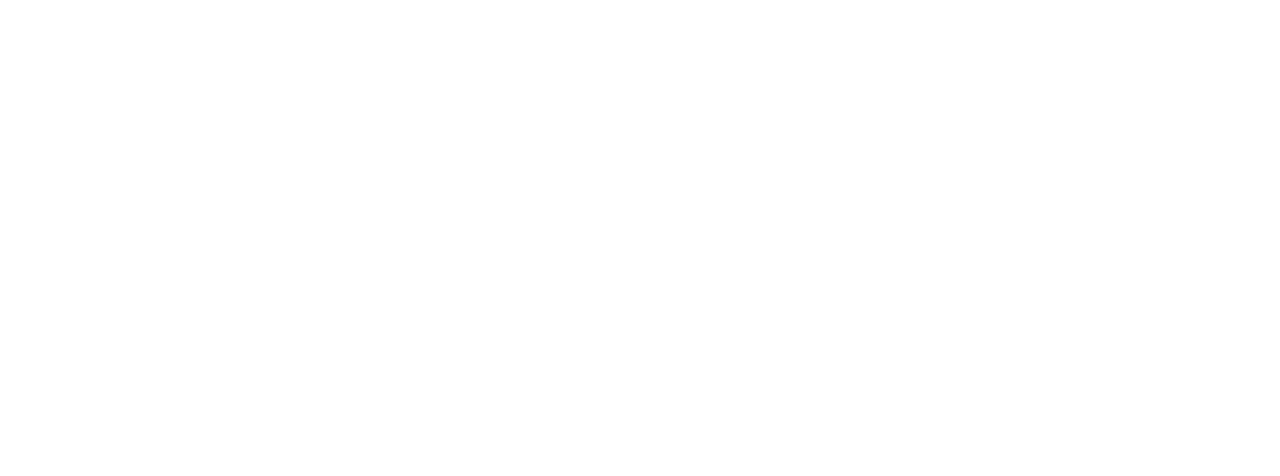
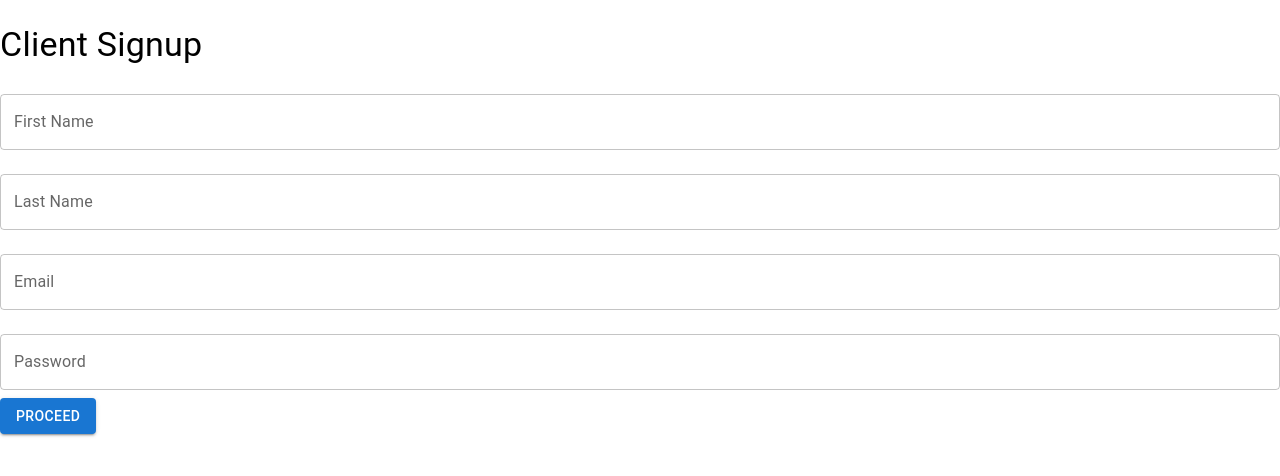
Before and after one commit to ouday-khoder/Talent_Bridge, a React (Create React App) app in the folder talent-bridge-frontend/: page /signup/client in a window 1280 px wide. Before the commit this address had no page. Shown: the top 476 px of the page. Built offline with nearby package versions, Linux system fonts and the light colour scheme.

Commit message:
Add ClientSignup page

```diff
--- a/talent-bridge-frontend/src/App.js
+++ b/talent-bridge-frontend/src/App.js
@@ -14,6 +14,7 @@ import Skills from './components/HomePage/Skills/Skills';
 import HomeText from './components/HomePage/HomeText/HomeText';
 import OurClient from './components/HomePage/OurClient/OurClient';
 import Footer from './components/Footer/Footer';
+import ClientSignUp from './components/ClientSignUp/ClientSignUp';
 
 
 function App() {
@@ -57,6 +58,8 @@ function App() {
           </Container>
         } />
 
+        <Route path="/signup/client" element={<ClientSignUp />} />
+
       </Routes>
 
     </>
--- /dev/null
+++ b/talent-bridge-frontend/src/components/ClientSignUp/ClientSignUp.js
@@ -0,0 +1,65 @@
+import React, { useState } from 'react';
+import { Box, TextField, Button, Typography } from '@mui/material';
+
+const ClientSignUp = () => {
+    const [formData, setFormData] = useState({
+        firstName: '',
+        lastName: '',
+        email: '',
+        password:''
+    });
+
+    const handleChange = (e) => {
+        const { name, value } = e.target;
+        setFormData({ ...formData, [name]: value });
+    };
+
+    const handleSubmit = (e) => {
+        e.preventDefault();
+    };
+
+    return (
+        <Box component="form" onSubmit={handleSubmit} sx={{ mt: 3 }}>
+        <Typography variant="h4" gutterBottom>
+            Client Signup
+        </Typography>
+        <TextField
+            label="First Name"
+            name="firstName"
+            value={formData.firstName}
+            onChange={handleChange}
+            fullWidth
+            margin="normal"
+        />
+        <TextField
+            label="Last Name"
+            name="lastName"
+            value={formData.lastName}
+            onChange={handleChange}
+            fullWidth
+            margin="normal"
+        />
+        <TextField
+            label="Email"
+            name="email"
+            value={formData.email}
+            onChange={handleChange}
+            fullWidth
+            margin="normal"
+        />
+        <TextField
+            label="Password"
+            name="password"
+            value={formData.password}
+            onChange={handleChange}
+            fullWidth
+            margin="normal"
+        />
+        <Button type="submit" variant="contained" color="primary">
+            Proceed
+        </Button>
+        </Box>
+  );
+};
+
+export default ClientSignUp;
--- a/talent-bridge-frontend/src/components/SignUp/SignupPage.js
+++ b/talent-bridge-frontend/src/components/SignUp/SignupPage.js
@@ -1,7 +1,16 @@
 import React from 'react';
 import { Box, Button, Grid, Typography, Card, CardContent, CardActions } from '@mui/material';
+import { useNavigate } from 'react-router-dom';
 
 const SignupPage = React.forwardRef((props, ref) => {
+
+    const navigate = useNavigate();
+
+    const handleClientSignup = () => {
+        navigate('/signup/client');
+    }
+
+
   return (
     <Box ref={ref} sx={{ textAlign: 'center', padding: '3rem 0', backgroundColor: '#e2e8f033', borderRadius: '50px'}}>
         <Typography variant="h3" gutterBottom>
@@ -15,7 +24,18 @@ const SignupPage = React.forwardRef((props, ref) => {
                 <Typography variant="body2">Hiring for a project</Typography>
                 </CardContent>
                 <CardActions>
-                <Button variant="contained" color="primary">Join as a Client</Button>
+                <Button onClick={handleClientSignup} variant="contained" color="primary">Join as a Client</Button>
+                </CardActions>
+            </Card>
+            </Grid>
+            <Grid item>
+            <Card>
+                <CardContent>
+                <Typography variant="h5">I'm a Freelancer</Typography>
+                <Typography variant="body2">Looking for work</Typography>
+                </CardContent>
+                <CardActions>
+                <Button variant="contained" color="primary">Join as a Freelancer</Button>
                 </CardActions>
             </Card>
             </Grid>
```
